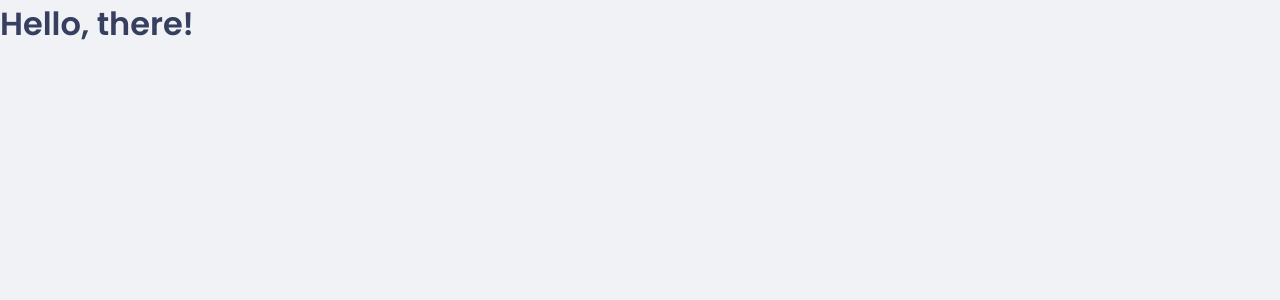
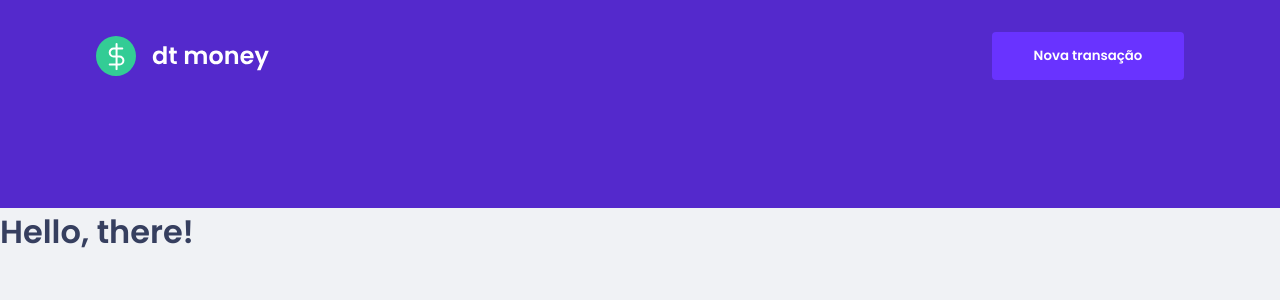
Before and after one commit to juliolmuller/ignite-dt-money, a React (Vite) app: page / in a window 1280 px wide. Shown: the top 300 px of the page. Built offline with nearby package versions, Linux system fonts and the light colour scheme.

Commit message:
feat: create 'Header' component

```diff
--- a/src/App.tsx
+++ b/src/App.tsx
@@ -1,11 +1,12 @@
+import { Header } from '~/components/Header'
 import { GlobalStyle } from '~/styles/_global'
 
 export function App() {
   return (
-    <div id="app">
+    <>
       <GlobalStyle />
-
+      <Header />
       <h1>Hello, there!</h1>
-    </div>
+    </>
   )
 }
--- /dev/null
+++ b/src/components/Header.tsx
@@ -0,0 +1,16 @@
+import { Container, Logo, NewTransactionButton, Root } from '~/styles/Header'
+export function Header() {
+  return (
+    <Root>
+      <Container>
+        <Logo src="/img/logo.svg" alt="DT Money logo" />
+
+        <NewTransactionButton
+          type="button"
+        >
+          Nova transação
+        </NewTransactionButton>
+      </Container>
+    </Root>
+  )
+}
--- /dev/null
+++ b/src/styles/Header.ts
@@ -0,0 +1,50 @@
+import styled from 'styled-components'
+
+export const Root = styled.header`
+  height: 13rem;
+  width: 100%;
+  background-color: var(--purple);
+  padding: 2rem;
+`
+
+export const Container = styled.div`
+  display: flex;
+  align-items: center;
+  justify-content: space-between;
+
+  width: 100%;
+  max-width: 1120px;
+  margin: 0 auto;
+  padding: 0 1rem;
+`
+
+export const Logo = styled.img`
+  height: 2.5rem;
+  object-fit: contain;
+`
+
+export const NewTransactionButton = styled.button`
+  display: flex;
+  align-items: center;
+  justify-content: center;
+
+  height: 3rem;
+  width: 12rem;
+  border: none;
+  border-radius: 4px;
+  background-color: var(--purple-light);
+
+  color: #fff;
+  font-weight: 600;
+
+  transition: filter 150ms;
+
+  &:hover {
+    filter: brightness(95%);
+  }
+
+  &:active {
+    filter: brightness(100%);
+    transform: scale(0.98);
+  }
+`
```
